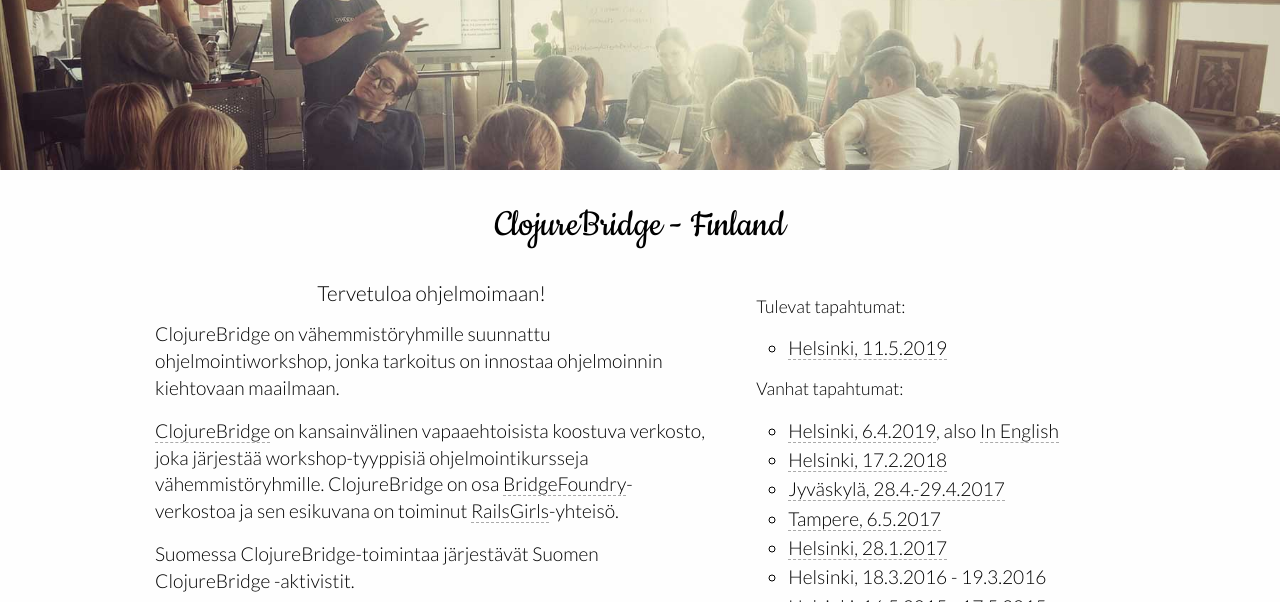
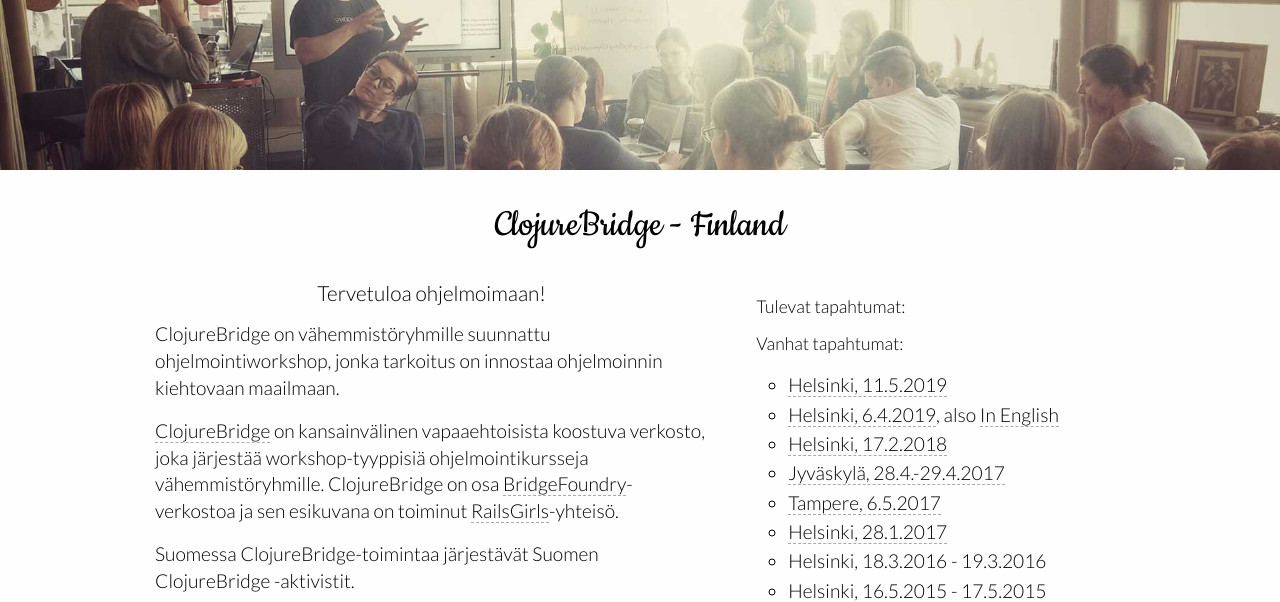
Before and after one commit to clojurebridgefi/clojurebridge-fi, a website: page docs/index.html in a window 1280 px wide. Shown: the part 124-726 px from the top of the page. Drawn offline with Linux system fonts and the light colour scheme.

Commit message:
removed siili event from future and moved it to past

```diff
--- a/docs/index.html
+++ b/docs/index.html
@@ -144,13 +144,13 @@
           <h3>Tulevat tapahtumat:</h3>
 
           <ul>
-            <li><a href="events/helsinki-20190511/">Helsinki, 11.5.2019</a>
-            </li>
+
           </ul>
 
           <h3>Vanhat tapahtumat:</h3>
 
           <ul>
+            <li><a href="events/helsinki-20190511/">Helsinki, 11.5.2019</a></li>
             <li><a href="events/helsinki-20190406/">Helsinki, 6.4.2019</a>,
               also <a href="events/helsinki-20190406/index.en.html">In English</a>
             </li>
```
